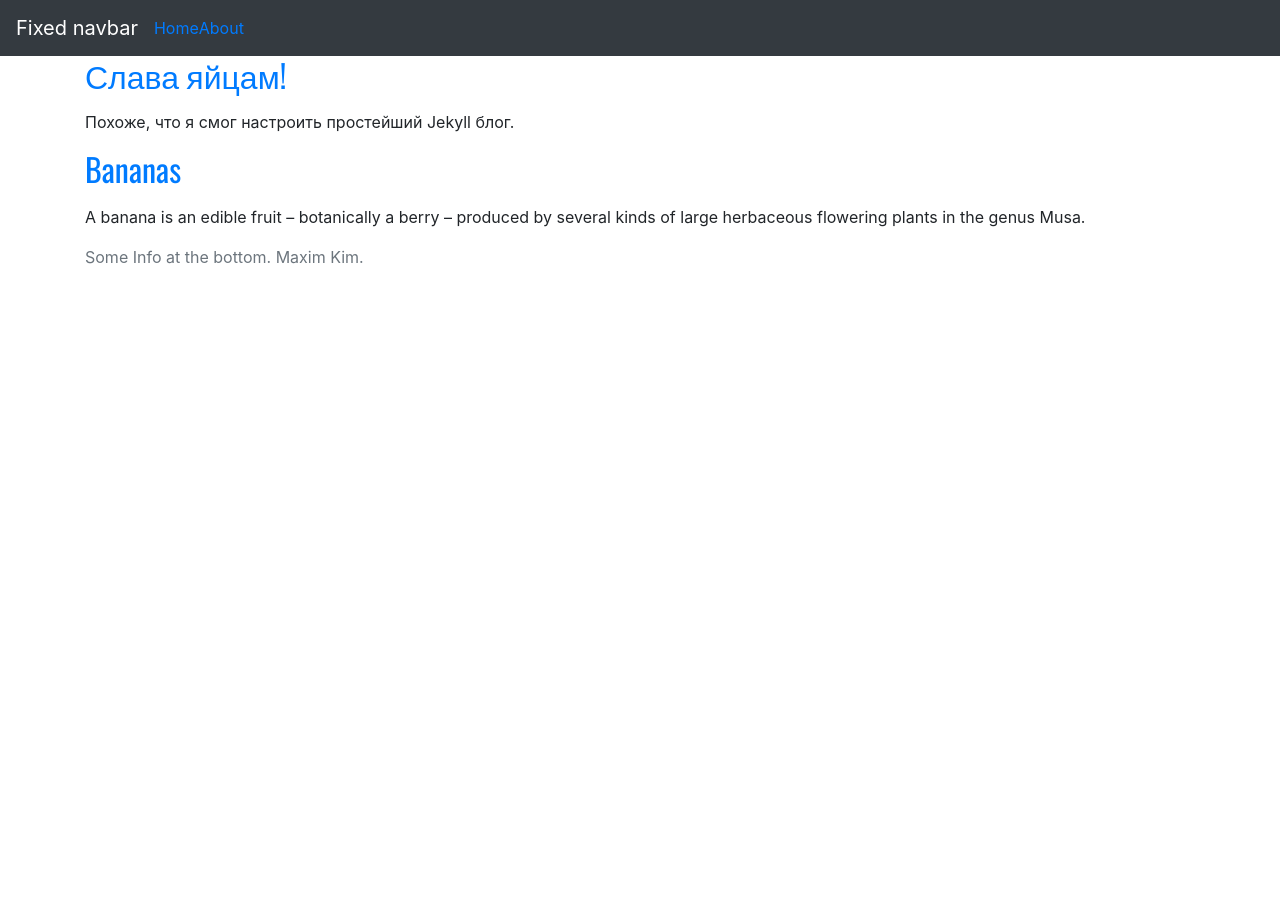
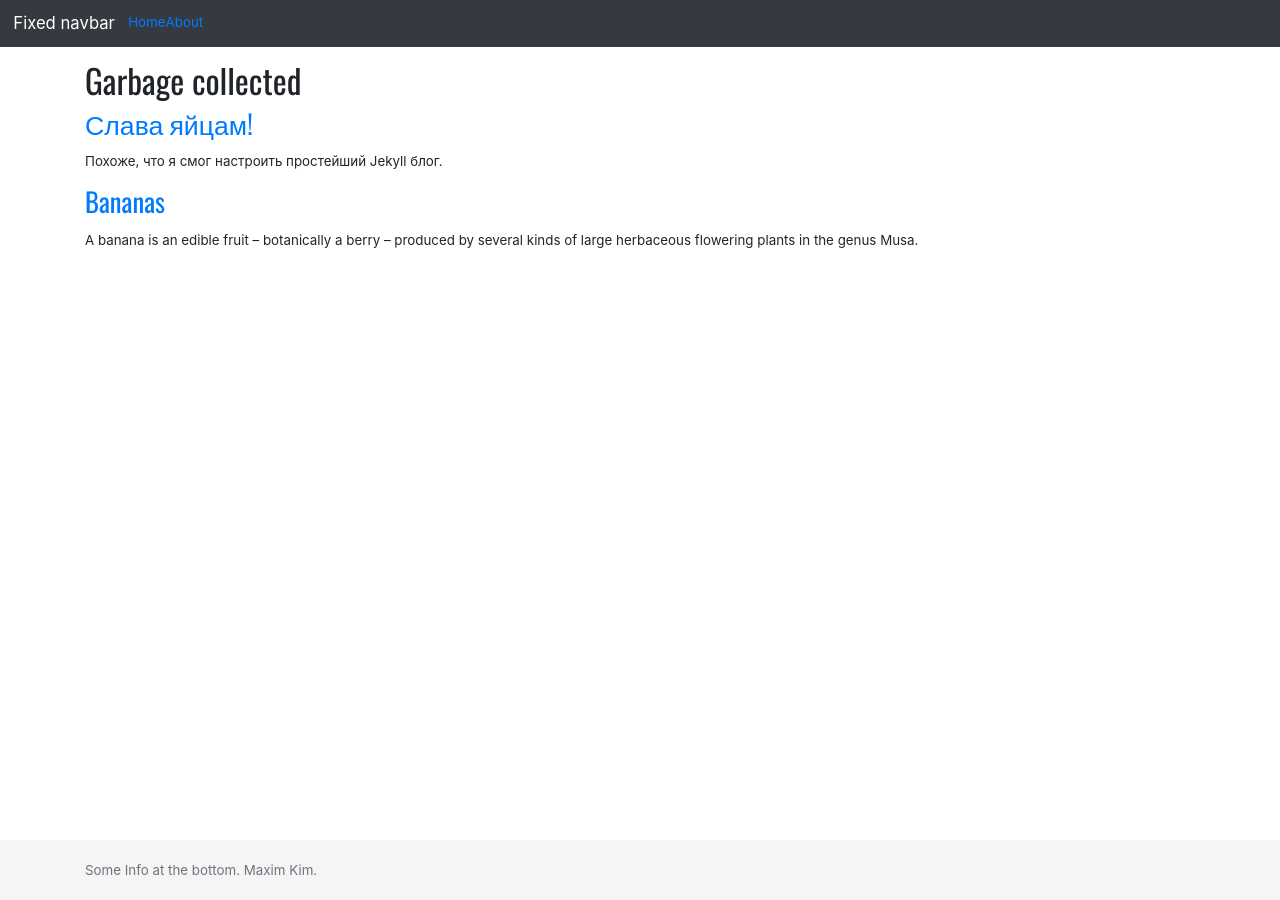
Before and after one commit to habamax/habamax.github.io, a Jekyll site: the page built from index.html, in a window 1280 px wide. Built offline with Jekyll 4.4.1, drawn with Linux system fonts in a browser that asks for light colours.

Commit message:
more css

```diff
--- a/_sass/main.scss
+++ b/_sass/main.scss
@@ -1,12 +1,42 @@
-// body {
-// 	font-family: 'Merriweather', serif;
-// 	font-size: 10pt;
-// }
+/* Sticky footer styles
+-------------------------------------------------- */
+html {
+	position: relative;
+	min-height: 100%;
+	font-family: 'Merriweather', serif;
+	font-size: 10pt;
+}
+body {
+	/* Margin bottom by footer height */
+	margin-bottom: 60px;
+}
+.footer {
+	position: absolute;
+	bottom: 0;
+	width: 100%;
+	/* Set the fixed height of the footer here */
+	height: 60px;
+	line-height: 60px; /* Vertically center the text there */
+	background-color: #f5f5f5;
+}
 
+
+/* Custom page CSS
+-------------------------------------------------- */
+/* Not required for template or sticky footer method. */
+
+body > .container {
+	padding: 60px 15px 0;
+}
+
+.footer > .container {
+	padding-right: 15px;
+	padding-left: 15px;
+}
+
+code {
+	font-size: 80%;
+}
 h1,h2,h3,h4,h5,h6 {
 	font-family: 'Oswald', sans-serif;
 }
-
-.current {
-  color: green;
-}
```
